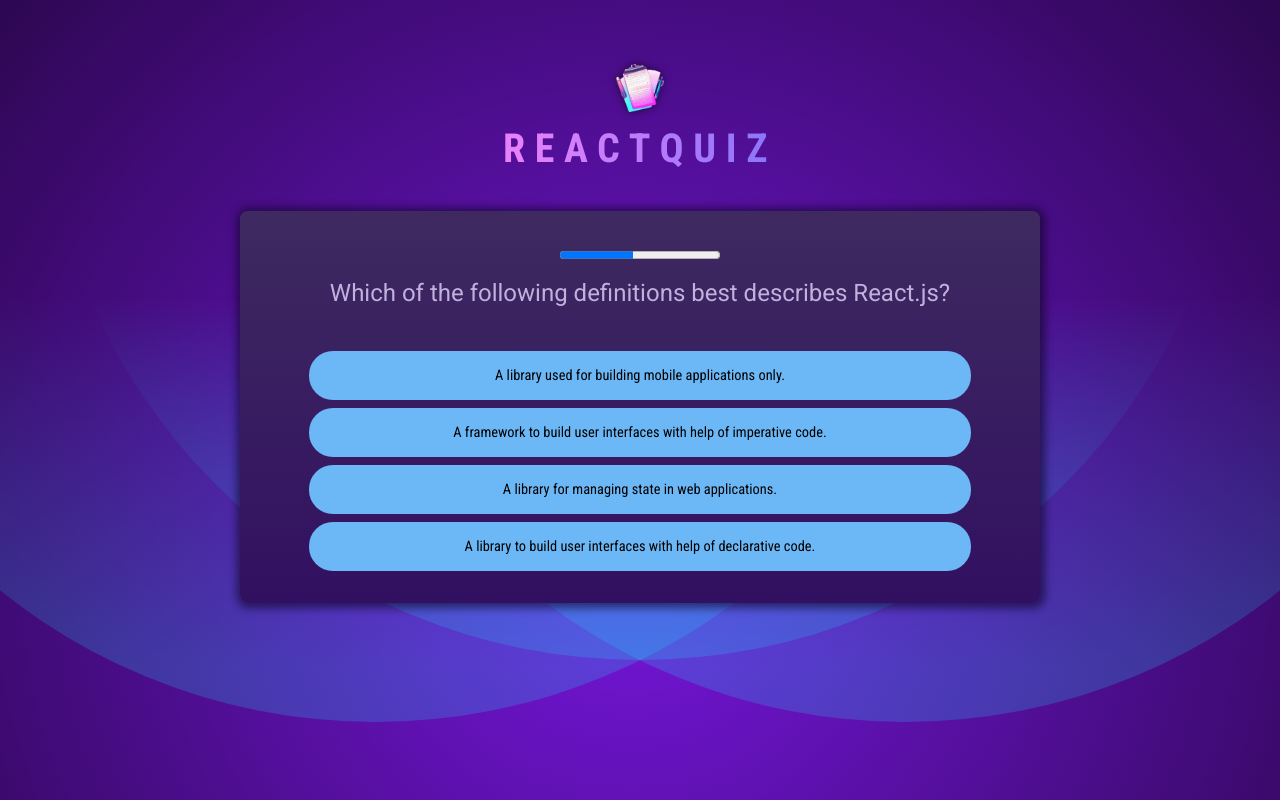
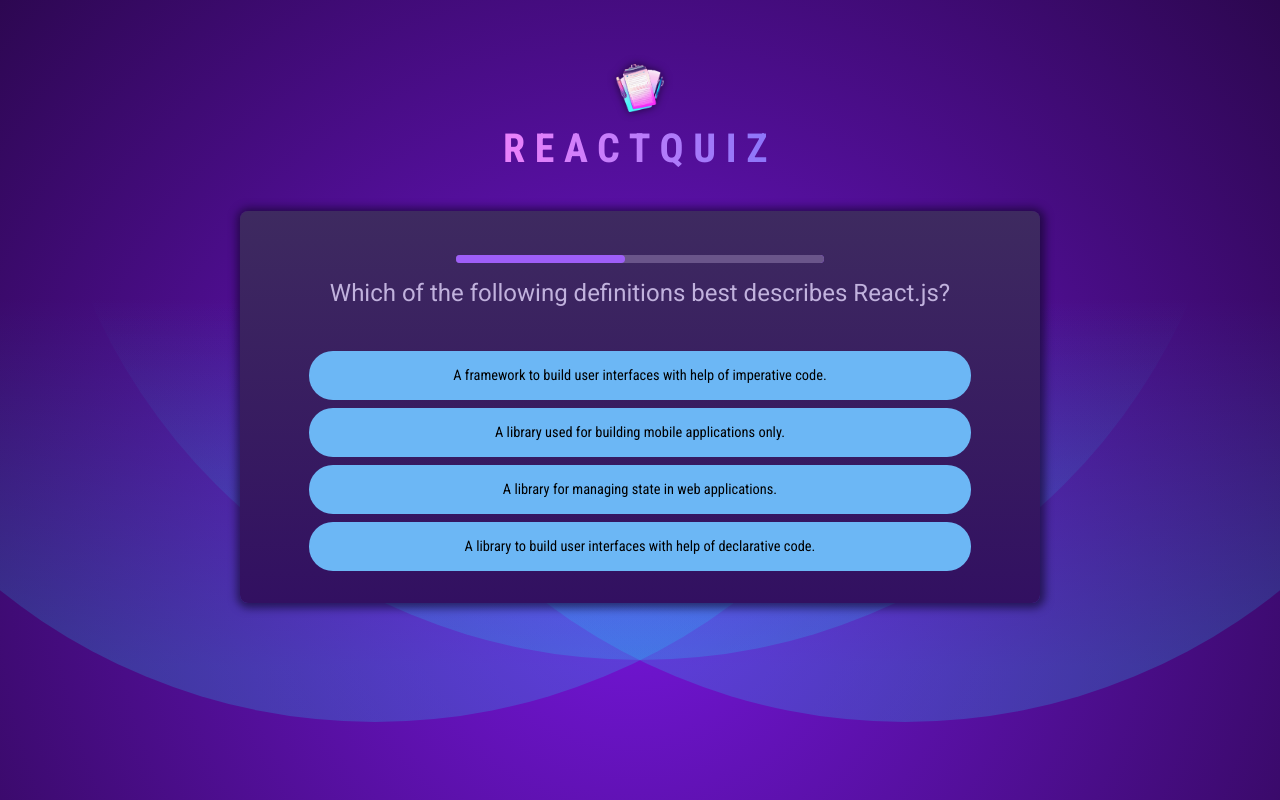
Before and after one commit to NikaGakhokidze/React-Quizz-App, a React (Vite) app: page / in a window 1280 px wide. Built offline with nearby package versions, Linux system fonts and the light colour scheme.

Commit message:
feat: question component added and logic splitted from quiz component

```diff
--- /dev/null
+++ b/src/components/Answers.jsx
@@ -0,0 +1,39 @@
+import { useRef } from "react";
+
+export default function Answers({ answers, selectedAnswer, answerState, onSelect }) {
+  const shuffledAnswers = useRef();
+
+  if (!shuffledAnswers.current) {
+    shuffledAnswers.current = answers;
+    shuffledAnswers.current.sort(() => Math.random() - 0.5);
+  }
+
+  return (
+    <ul id="answers">
+      {shuffledAnswers.current.map((answer) => {
+        const isSelected = selectedAnswer === answer;
+
+        let cssClass = "";
+
+        if (answerState === "answered" && isSelected) {
+          cssClass = "selected";
+        }
+
+        if ((answerState === "correct" || answerState === "wrong") && isSelected) {
+          cssClass = answerState;
+        }
+
+        return (
+          <li key={answer} className="answer">
+            <button
+              onClick={() => onSelect(answer)}
+              className={cssClass}
+              disabled={answerState !== ""}>
+              {answer}
+            </button>
+          </li>
+        );
+      })}
+    </ul>
+  );
+}
--- /dev/null
+++ b/src/components/Question.jsx
@@ -0,0 +1,50 @@
+import QuestionTimer from "./QuestionTimer";
+import Answers from "./Answers";
+import { useState } from "react";
+import QUESTIONS from "../questions";
+
+export default function Question({ index, onSelectAnswer, onSkipAnswer }) {
+  const [answer, setAnswer] = useState({
+    selectedAnswer: "",
+    isCorrect: null,
+  });
+
+  function handleSelectAnswer(answer) {
+    setAnswer({
+      selectedAnswer: answer,
+      isCorrect: null,
+    });
+
+    setTimeout(() => {
+      setAnswer({
+        selectedAnswer: answer,
+        isCorrect: QUESTIONS[index].answers[0] === answer,
+      });
+
+      setTimeout(() => {
+        onSelectAnswer(answer);
+      }, 2000);
+    }, 1000);
+  }
+
+  let answerState = "";
+
+  if (answer.selectedAnswer && answer.isCorrect !== null) {
+    answerState = answer.isCorrect ? "correct" : "wrong";
+  } else if (answer.selectedAnswer) {
+    answerState = "answered";
+  }
+
+  return (
+    <div id="question">
+      <QuestionTimer timeout={10000} onTimeout={onSkipAnswer} />
+      <h2>{QUESTIONS[index].text}</h2>
+      <Answers
+        answers={QUESTIONS[index].answers}
+        selectedAnswer={answer.selectedAnswer}
+        answerState={answerState}
+        onSelect={handleSelectAnswer}
+      />
+    </div>
+  );
+}
--- a/src/components/Quiz.jsx
+++ b/src/components/Quiz.jsx
@@ -1,7 +1,7 @@
 import { useState, useCallback } from "react";
 import QUESTIONS from "../questions";
 import quizCompleteImg from "../assets/quiz-complete.png";
-import QuestionTimer from "./QuestionTimer";
+import Question from "./Question";
 
 export default function Quiz() {
   const [userAnswers, setUserAnswers] = useState([]);
@@ -15,7 +15,6 @@
       return [...prevUserAnswers, selectedAnswer];
     });
   }, []);
-
   // const handleSkipAnswer = useCallback(() => handleSelectAnswer(null), [handleSelectAnswer]);
 
   if (isQuizComplete) {
@@ -27,27 +26,15 @@
     );
   }
 
-  const shuffledAnswers = [...QUESTIONS[activeQuestionIndex].answers];
-  shuffledAnswers.sort(() => Math.random() - 0.5);
-
   return (
     <div id="quiz">
-      <QuestionTimer
-        key={activeQuestionIndex}
-        timeout={10000}
-        onTimeout={() => handleSelectAnswer(null)}
-      />
       <div id="question">
-        <h2>{QUESTIONS[activeQuestionIndex].text}</h2>
-        <ul id="answers">
-          {shuffledAnswers.map((answer) => {
-            return (
-              <li key={answer} className="answer">
-                <button onClick={() => handleSelectAnswer(answer)}>{answer}</button>
-              </li>
-            );
-          })}
-        </ul>
+        <Question
+          key={activeQuestionIndex}
+          index={activeQuestionIndex}
+          onSelectAnswer={handleSelectAnswer}
+          onSkipAnswer={() => handleSelectAnswer(null)}
+        />
       </div>
     </div>
   );
```
